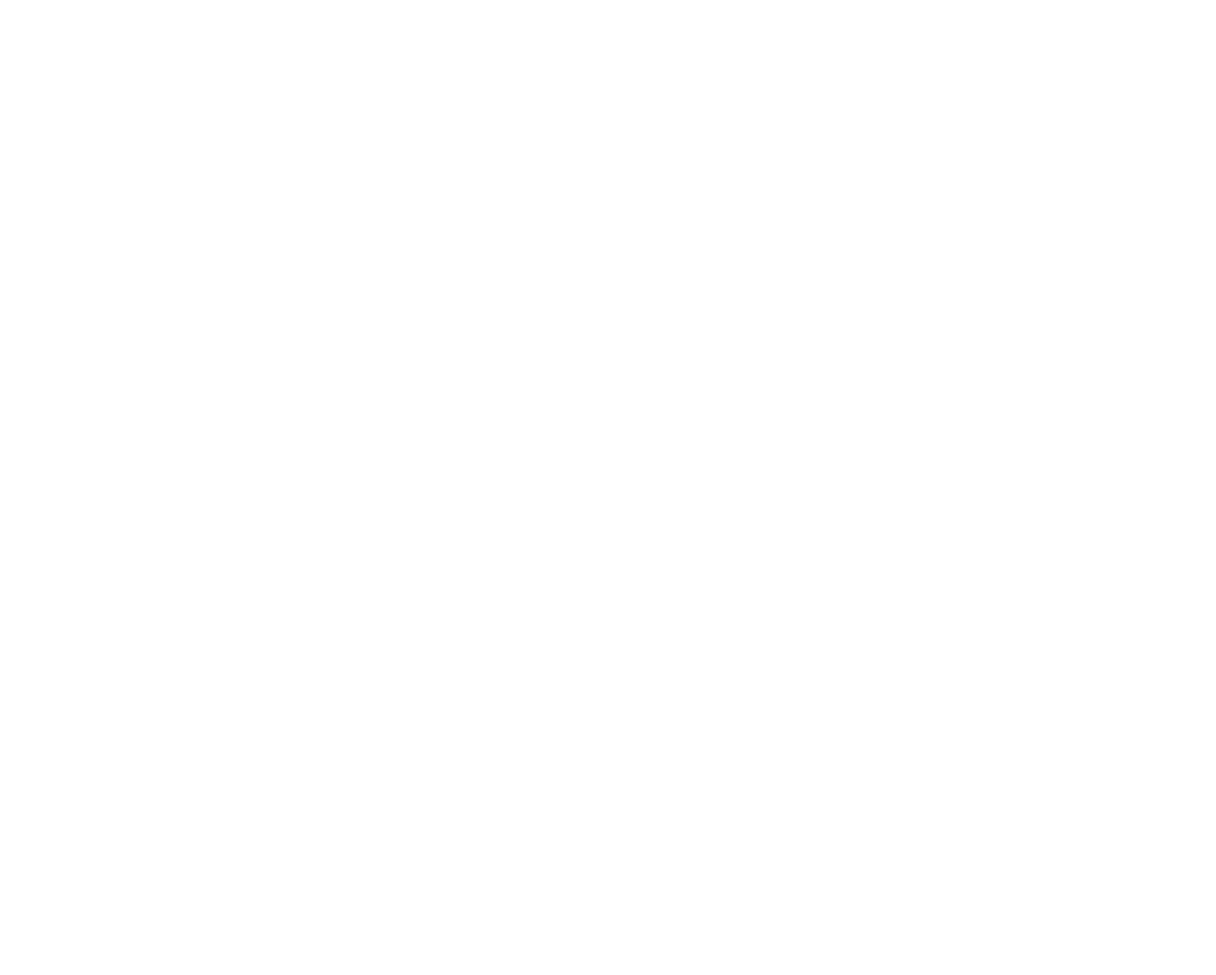
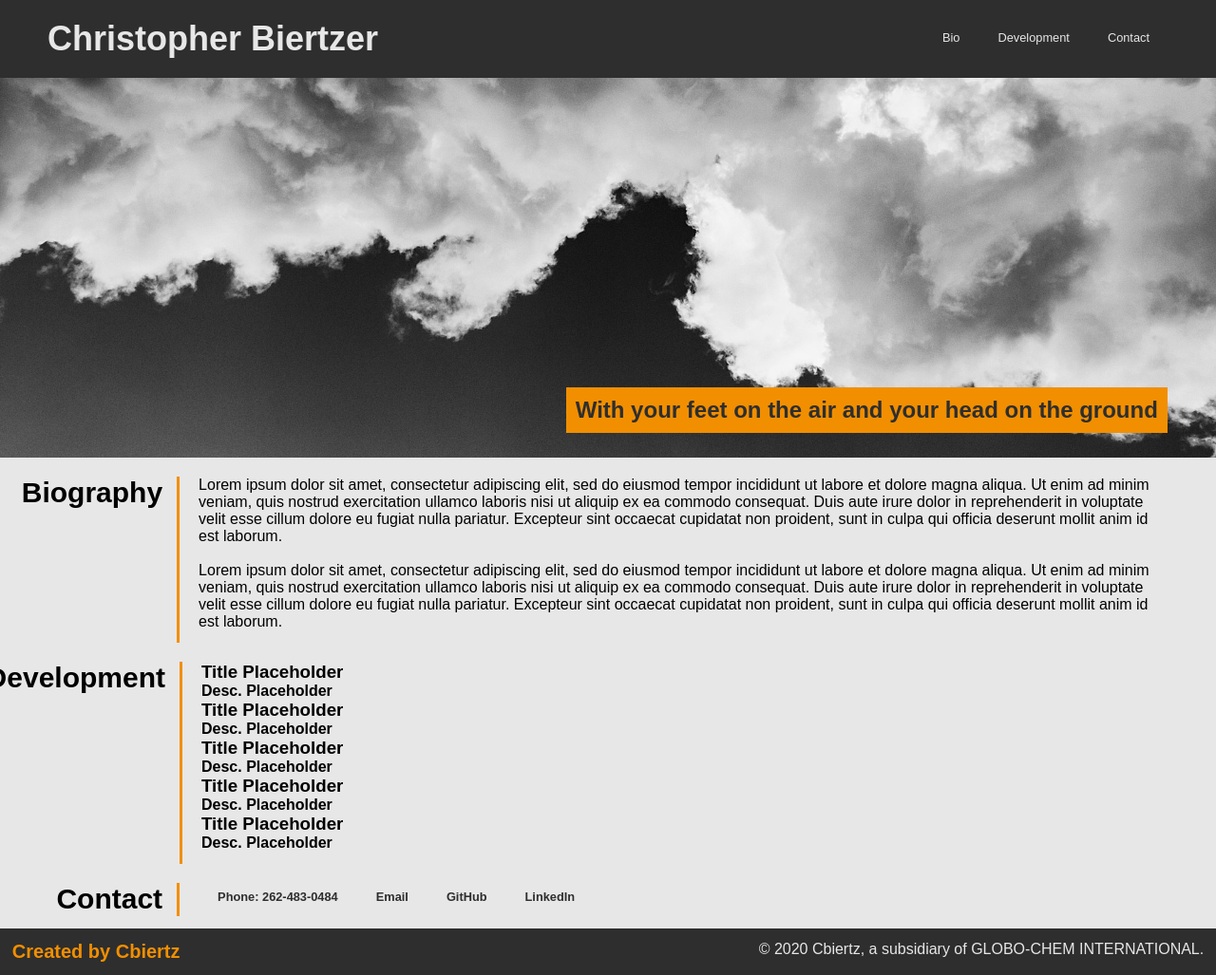
Before and after one commit to cbiertz/cbiertz, a plain HTML site: page index.html in a window 1280 px wide. Shown: the whole page at 95% size. Before the commit the page ends 800 px from the top, so only its background shows below. Drawn offline with Linux system fonts and the light colour scheme.

Commit message:
first real push of portfolio

```diff
--- a/index.html
+++ b/index.html
@@ -1,4 +1,139 @@
 <!DOCTYPE html>
-<html>
-    <head></head>
+<html lang="en">
+    <head>
+        <meta charset="utf-8" name="viewport" content="width=device-width, initial-scale=1.0">
+        <title>Chris Biertzer</title>
+        <link rel="stylesheet" href="./assets/styles/styles.css"/>
+    </head>
+    <body>
+
+        <!--HEADER SECTION-->
+        <header>
+            <h1>
+                <a href="./index.html">Christopher Biertzer</a>
+            </h1>
+
+            <nav>
+                <ul>
+                    <li>
+                        <a href="#biography">Bio</a>
+                    </li>
+                    <li>
+                        <a href="#developer">Development</a>
+                    </li>
+                    <li>
+                        <a href="#contact">Contact</a>
+                    </li>
+                </ul>
+            </nav>
+        </header>
+        <!--END HEADER SECTION-->
+
+        <!--HERO SECTION-->
+        <section class="hero">
+            <h2>With your feet on the air and your head on the ground</h2>
+        </section>
+        <!--END HERO SECTION-->
+
+
+        <!--BIOGRAPHY SECTION-->
+        <section id="biography" class="bio">
+
+            <div class="flex-row">
+                <div class="section-title">
+                    <h2>Biography</h2>
+                </div>
+
+                <div class="section-content">
+                     <p>Lorem ipsum dolor sit amet, consectetur adipiscing elit, sed do eiusmod tempor incididunt ut labore et dolore magna aliqua. Ut enim ad minim veniam, quis nostrud exercitation ullamco laboris nisi ut aliquip ex ea commodo consequat. Duis aute irure dolor in reprehenderit in voluptate velit esse cillum dolore eu fugiat nulla pariatur. Excepteur sint occaecat cupidatat non proident, sunt in culpa qui officia deserunt mollit anim id est laborum.<br><br>
+
+
+                    Lorem ipsum dolor sit amet, consectetur adipiscing elit, sed do eiusmod tempor incididunt ut labore et dolore magna aliqua. Ut enim ad minim veniam, quis nostrud exercitation ullamco laboris nisi ut aliquip ex ea commodo consequat. Duis aute irure dolor in reprehenderit in voluptate velit esse cillum dolore eu fugiat nulla pariatur. Excepteur sint occaecat cupidatat non proident, sunt in culpa qui officia deserunt mollit anim id est laborum.
+                    </p>
+                </div>
+            </div>
+
+        </section>
+        <!--END BIOGRAPHY SECTION-->
+
+        <!--DEVELOPER SECTION-->
+        <section id="biography" class="bio">
+
+            <div class="flex-row">
+                <div class="section-title">
+                    <h2>Development</h2>
+                </div>
+
+                <!--PROJECT GRID-->
+            <div class="section-content">
+                <div class="project-grid-container">
+
+                    <div class=" project-grid-item proj1">
+                        <h3>Title Placeholder</h3>
+                        <h4>Desc. Placeholder</h4>
+                    </div>
+
+                    <div class=" project-grid-item proj2">
+                        <h3>Title Placeholder</h3>
+                        <h4>Desc. Placeholder</h4>
+                    </div>
+
+                    <div class=" project-grid-item proj3">
+                        <h3>Title Placeholder</h3>
+                        <h4>Desc. Placeholder</h4>
+                    </div>
+
+                    <div class=" project-grid-item proj4">
+                        <h3>Title Placeholder</h3>
+                        <h4>Desc. Placeholder</h4>
+                    </div>
+
+                    <div class=" project-grid-item proj5">
+                        <h3>Title Placeholder</h3>
+                        <h4>Desc. Placeholder</h4>
+                    </div>
+                </div>
+            </div>
+            <!--END PROJECT GRID-->
+            </div>
+
+
+
+        <!--CONTACT SECTION-->
+        <section id="contact" class="contact">
+
+            <div class="flex-row">
+                <div class="section-title">
+                    <h2>Contact</h2>
+                </div>
+
+                <div class="section-content">
+                    <ul>
+                        <li>
+                           <a href="tel:262-483-0484">Phone: 262-483-0484</a>
+                       </li>
+                       <li>
+                           <a href="mailto:c.biertzer@gmail.com">Email</a>
+                       </li>
+                       <li>
+                           <a href="https://github.com/cbiertz">GitHub</a>
+                       </li>
+                       <li>
+                       <a href="https://www.linkedin.com/in/christopher-biertzer-931726126/">LinkedIn</a>
+                       </li>
+                   </ul>
+                </div>
+            </div>
+
+        </section>
+        <!--END CONTACT SECTION-->
+
+        <footer>
+            <h2>Created by Cbiertz</h2>
+            <p>
+                &copy; 2020 Cbiertz, a subsidiary of GLOBO-CHEM INTERNATIONAL.
+            </p>
+        </footer>
+
+    </body>
 </html>
```
Also changed, not shown: assets/images/hero.jpg (added).
